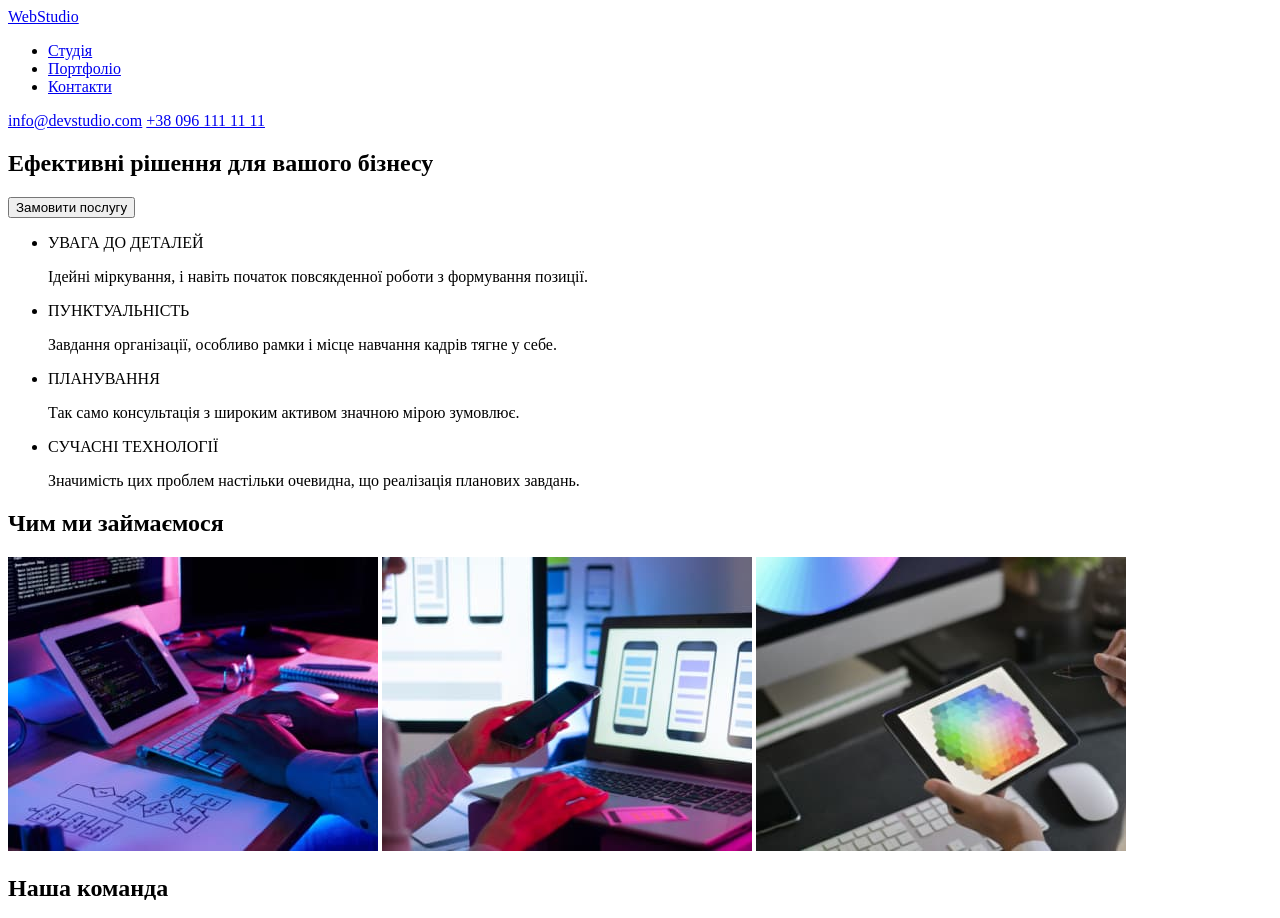
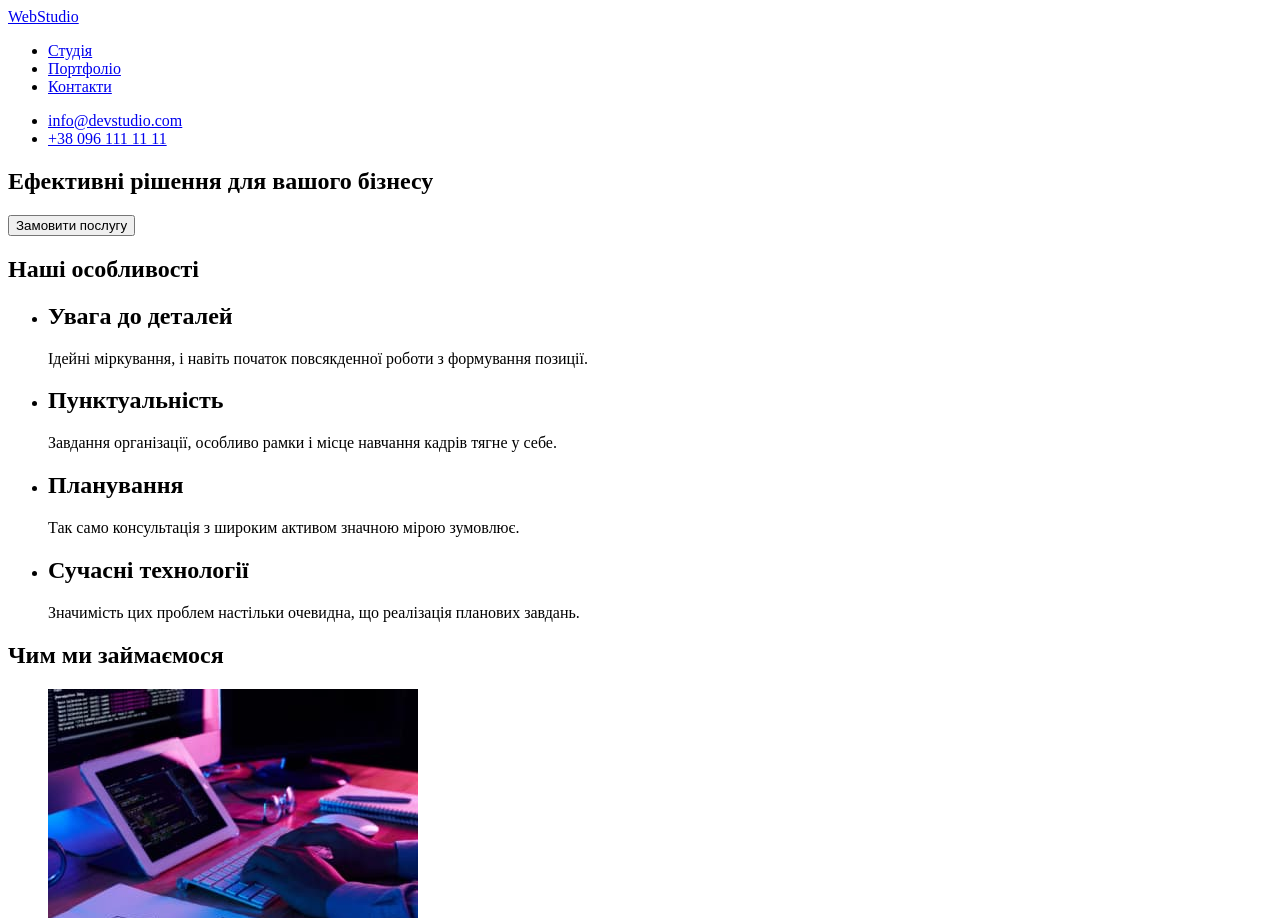
Before and after one commit to OlgaYusyuk27/goit-markup-hw-01, a plain HTML site: page index.html in a window 1280 px wide. Shown: the top 918 px of the page. Drawn offline with Linux system fonts and the light colour scheme.

Commit message:
Changed HTML for homework1 according to correction

```diff
--- a/index.html
+++ b/index.html
@@ -1,5 +1,5 @@
 <!DOCTYPE html>
-<html lang="en">
+<html lang="uk">
 <head>
     <meta charset="UTF-8">
     <meta http-equiv="X-UA-Compatible" content="IE=edge">
@@ -8,16 +8,18 @@
 </head>
 <body>
     <header>
-        <a href="WebStudio">WebStudio</a>
         <nav>
+            <a href="WebStudio">WebStudio</a>
             <ul>
                 <li><a href="#">Студія</a></li>
                 <li><a href="#">Портфоліо</a></li>
                 <li><a href="#">Контакти</a></li>
             </ul>
         </nav>
-        <a href="mailto:info@devstudio.com">info@devstudio.com</a>
-        <a href="tel:+380961111111">+38 096 111 11 11</a>
+            <ul>
+                <li><a href="mailto:info@devstudio.com">info@devstudio.com</a></li>
+                <li><a href="tel:+380961111111">+38 096 111 11 11</a></li>
+            </ul>
     </header>
     <main>
         <!-- Ефективні рішення для вашого бізнесу -->
@@ -26,32 +28,35 @@
             <button type="button">Замовити послугу</button>
         </section>
         <!-- Перелік переваг -->
-        <div>
+        <section>
+            <h2>Наші особливості</h2>
             <ul>
                 <li>
-                    <p>УВАГА ДО ДЕТАЛЕЙ</p>
+                    <h2>Увага до деталей</h2>
                     <p>Ідейні міркування, і навіть початок повсякденної роботи з формування позиції.</p>
                 </li>
                 <li>
-                    <p>ПУНКТУАЛЬНІСТЬ</p>
+                    <h2>Пунктуальність</h2>
                     <p>Завдання організації, особливо рамки і місце навчання кадрів тягне у себе.</p>
                 </li>
                 <li>
-                    <p>ПЛАНУВАННЯ</p>
+                    <h2>Планування</h2>
                     <p>Так само консультація з широким активом значною мірою зумовлює.</p>
                 </li>
                 <li>
-                    <p>СУЧАСНІ ТЕХНОЛОГІЇ</p>
+                    <h2>Сучасні технології</h2>
                     <p>Значимість цих проблем настільки очевидна, що реалізація планових завдань.</p>
                 </li>
             </ul>
-            </div>
+            </section>
         <!-- Чим займаємося -->
         <section>
             <h2>Чим ми займаємося</h2>
-            <img src="./images/img1.jpg" alt="Programing PC" width="370" height="294">
-            <img src="./images/img2.jpg" alt="Programing Phones" width="370" height="294">
-            <img src="./images/img3.jpg" alt="Programing Tablets" width="370" height="294">
+            <ul>
+                <li><img src="./images/img1.jpg" alt="Programing PC" width="370" height="294"></li>
+                <li><img src="./images/img2.jpg" alt="Programing Phones" width="370" height="294"></li>
+                <li><img src="./images/img3.jpg" alt="Programing Tablets" width="370" height="294"></li>
+            </ul>
         </section>
         <!-- Наша команда -->
         <section>
```
